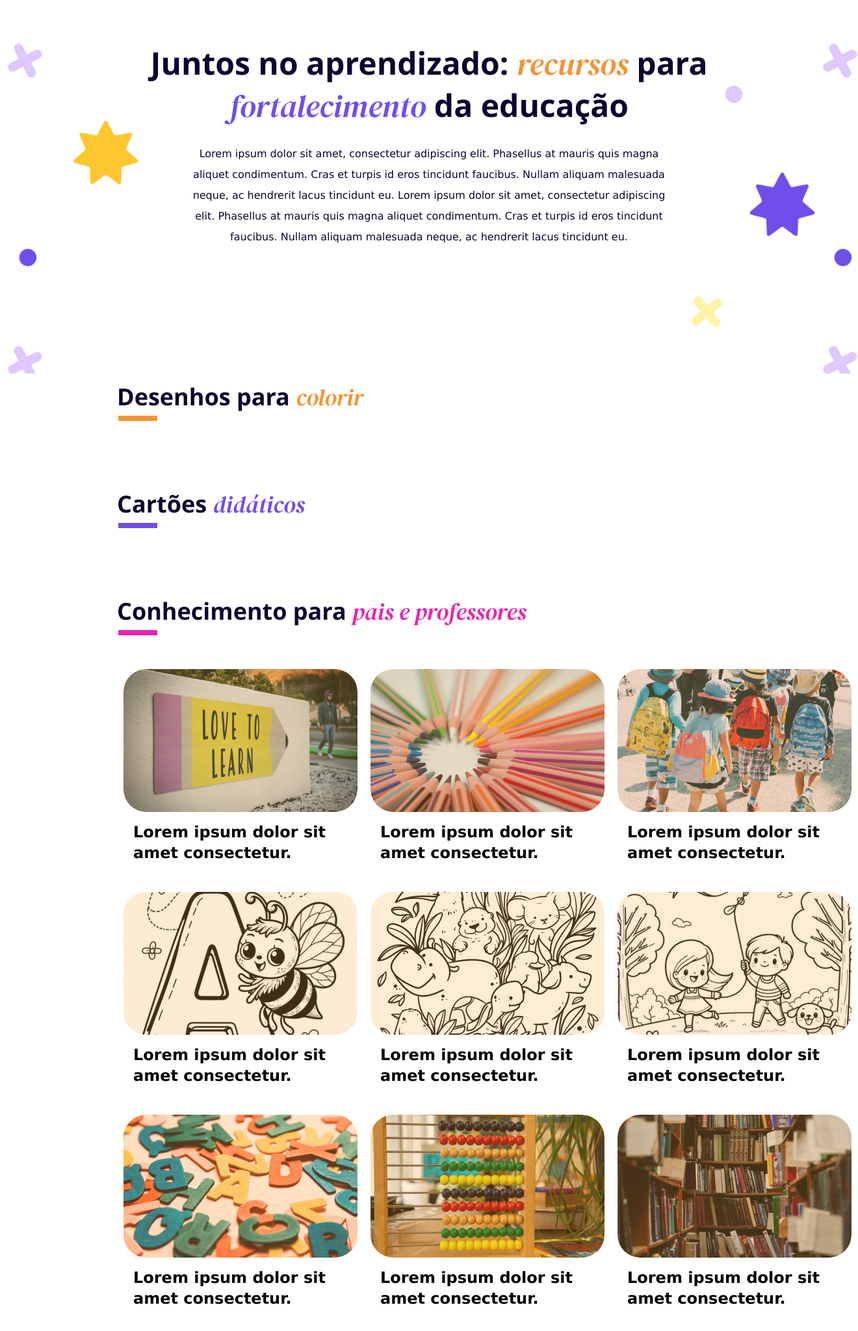
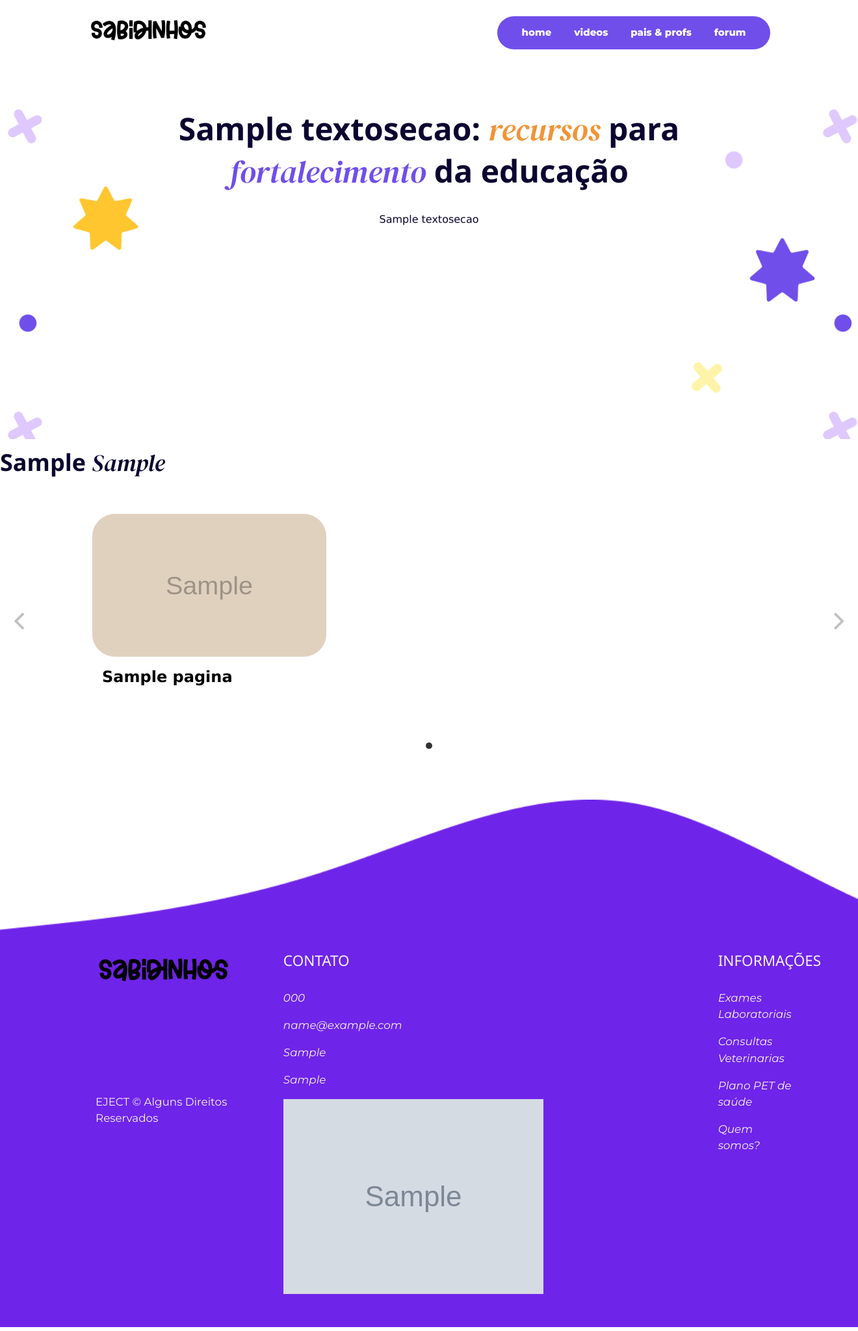
Before and after one commit to iflipe/Backend-ProSEmpre, a Django app: template core/templates/pais-e-profs.html in a window 1320 px wide. Shown: the whole page at 65% size. Run offline with Django 5.2, Linux system fonts and the light colour scheme; tables that the repository leaves empty hold one stand-in row (values such as "Sample post"); the template is opened without the code that fills it: values that come from a table or form of the project are taken from there, most other values are stand-ins (such as "Sample title", 1, 10 or a date in 2020); grey boxes marked "Sample" are stand-in pictures; some libraries are stand-ins or nearby versions.

Commit message:
update core templates

```diff
--- a/core/templates/pais-e-profs.html
+++ b/core/templates/pais-e-profs.html
@@ -1,6 +1,7 @@
-<!DOCTYPE html>
-<html lang="en">
-<head>
+{% extends 'index.html' %}
+{% load static %}
+
+  {% block css %}
     <meta charset="UTF-8">
     <meta name="viewport" content="width=device-width, initial-scale=1.0">
     <!-- Incluindo as fontes -->
@@ -12,9 +13,9 @@
     <link href="https://fonts.googleapis.com/css2?family=DM+Sans:ital,opsz,wght@0,9..40,100..1000;1,9..40,100..1000&family=DM+Serif+Display:ital@0;1&display=swap" rel="stylesheet">
 
     <!-- Incluindo o CSS local -->
-    <link rel="stylesheet" href="../../css/style.css">
-    <link rel="stylesheet" href="../../css/pais-e-profs/pais-e-profs.css">
-    <link rel="stylesheet" href="../../css/pais-e-profs/carrossel.css">
+    <link rel="stylesheet" href="{% static 'css/style.css' %}">
+    <link rel="stylesheet" href="{% static 'css/pais-e-profs/pais-e-profs.css' %}">
+    <link rel="stylesheet" href="{% static 'css/pais-e-profs/carrossel.css' %}">
 
     <!-- Incluindo o CSS do Flickity -->
     <link rel="stylesheet" href="https://cdnjs.cloudflare.com/ajax/libs/flickity/2.2.2/flickity.min.css">
@@ -22,81 +23,47 @@
     <link rel="stylesheet" href="https://unpkg.com/flickity@2/dist/flickity.min.css">
 
     <title>Pais e Professores</title>
-</head>
-<body>
+  {% endblock %}
+
+  {% block conteudo %}
     <div class="container">
-        <h1 class="titulo">Juntos no aprendizado: <span class="amarelo">recursos</span> para <br> <span class="roxo">fortalecimento</span> da educação</h1>
+        <h1 class="titulo">{{secao.titulo}}: <span class="amarelo">recursos</span> para <br> <span class="roxo">fortalecimento</span> da educação</h1>
 
-        <p class="descricao">Lorem ipsum dolor sit amet, consectetur adipiscing elit. Phasellus at mauris quis magna <br> aliquet condimentum. Cras et turpis id eros tincidunt faucibus. Nullam aliquam malesuada <br> neque, ac hendrerit lacus tincidunt eu. Lorem ipsum dolor sit amet, consectetur adipiscing <br> elit. Phasellus at mauris quis magna aliquet condimentum. Cras et turpis id eros tincidunt<br> faucibus. Nullam aliquam malesuada neque, ac hendrerit lacus tincidunt eu.</p>
+        <p class="descricao">{{secao.subtitulo}}</p>
     </div>
+
+  <!-- -->
     <main>
-      <section class="card-colorir">
-          <h2 class="subtitulo">Desenhos para <span class="amarelo">colorir</span>
-              <div class="rectangle-divider"></div>
-          </h2>
-          <div class="cards" id="cards-didaticos"></div>
-      </section>
+      <section class="card-educativo">
+        {% for cat_pag in categorias_paginas.values %}
+        <h2 class="subtitulo">{{cat_pag.categoria.nome_formatado.0}} <span class="{% cycle 'laranja italico' 'roxo italico' 'amarelo italico' 'rosa italico' %}">{{cat_pag.categoria.nome_formatado.1}}</span>
+            <div class="rectangle-divider"></div>
+        </h2>
 
-      <section class="card-didaticos">
-          <h2 class="subtitulo">Cartões <span class="roxo">didáticos</span>
-              <div class="rectangle-divider"></div>
-          </h2>
-          <div class="cards" id="cards-materias"></div>
-      </section>
+        <div class="carousel" data-flickity='{ "wrapAround": true, "autoPlay": true, "imagesLoaded":true }'>
 
-      <section class="card-pais">
-          <h2 class="subtitulo">Conhecimento para <span class="rosa">pais e professores</span>
-              <div class="rectangle-divider"></div>
-          </h2>
-
-        <!-- Carrossel com o Flickty -->
-          <div class="carousel" data-flickity='{ "wrapAround": true, "autoPlay": true, "imagesLoaded":true }'>
-            <div class="carousel-cell">
-              <div class="item">
-                <img src="../../img/pais-e-profs/image-01-pais.png">
-                <p class="my-paragraph">Lorem ipsum dolor sit amet consectetur.</p>
+          {% for pagina in cat_pag.paginas %}
+              {% cycle "<div class='carousel-cell'>" "" "" %}
+                  <div class="item">
+                      <img src="{{pagina.imagem.url}}">
+                      <p class="descricao preto">{{pagina.titulo}}</p>
+                  </div>
+              {% if forloop.last %}
               </div>
-              <div class="item">
-                <img src=../../img/pais-e-profs/image-02-pais.png>
-                <p class="my-paragraph" >Lorem ipsum dolor sit amet consectetur.</p>
-              </div>
-              <div class="item">
-                <img src=../../img/pais-e-profs/image-03-pais.png>
-                <p class="my-paragraph">Lorem ipsum dolor sit amet consectetur.</p>
-              </div>
-            </div>
-
-            <div class="carousel-cell">
-              <div class="item">
-                <img src="../../img/pais-e-profs/image-01-colorir.png">
-                <p class="my-paragraph">Lorem ipsum dolor sit amet consectetur.</p>
-              </div>
-              <div class="item">
-                <img src=../../img/pais-e-profs/image-02-colorir.png>
-                <p class="my-paragraph" >Lorem ipsum dolor sit amet consectetur.</p>
-              </div>
-              <div class="item">
-                <img src=../../img/pais-e-profs/image-03-colorir.png>
-                <p class="my-paragraph">Lorem ipsum dolor sit amet consectetur.</p>
-              </div>
-            </div>
-
-            <div class="carousel-cell">
-              <div class="item">
-                <img src="../../img/pais-e-profs/image-01-materias.png">
-                <p class="my-paragraph">Lorem ipsum dolor sit amet consectetur.</p>
-              </div>
-              <div class="item">
-                <img src=../../img/pais-e-profs/image-02-materias.png>
-                <p class="my-paragraph">Lorem ipsum dolor sit amet consectetur.</p>
-              </div>
-              <div class="item">
-                <img src=../../img/pais-e-profs/image-03-materias.png>
-                <p class="my-paragraph">Lorem ipsum dolor sit amet consectetur.</p>
-              </div>
-            </div>
-          </div>
+              {% resetcycle %}
+              {% else %}
+                  {% cycle "" "" "</div>" %}
+              {% endif %}
+          {% endfor %}
+        </div>
+        {% resetcycle %}
+        {% endfor %}
       </section>
     </main>
-</body>
-</html>
+    {% endblock %}
+  <!-- -->
+
+    {% block js %}
+        <script src="https://cdnjs.cloudflare.com/ajax/libs/jquery/3.4.1/jquery.min.js"></script>
+        <script src="https://unpkg.com/flickity@2/dist/flickity.pkgd.min.js"></script>
+    {% endblock %}
```
